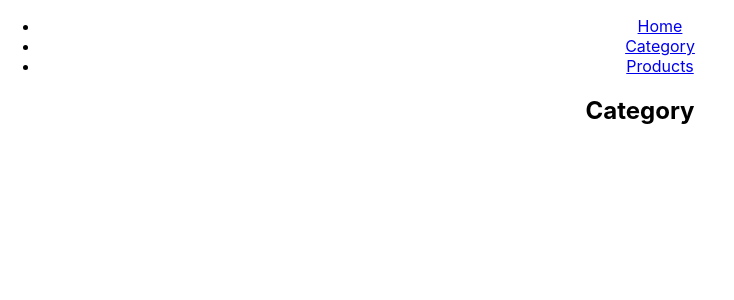
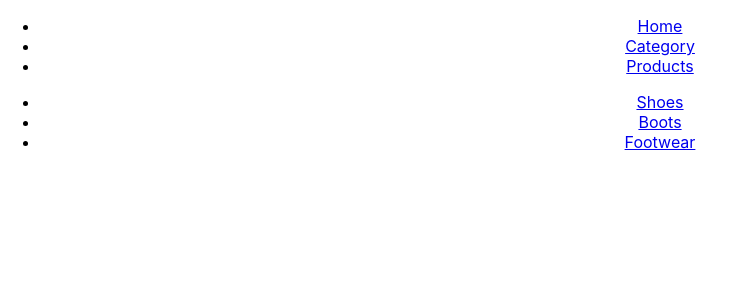
Before and after one commit to AsadRz/React-Routing-Demo, a React (Create React App) app in the folder react-router-demo/: page /category in a window 1280 px wide. Shown: the top 300 px of the page, without its empty margins (0-734 px from the left). Built offline with nearby package versions, Linux system fonts and the light colour scheme.

Commit message:
Dynamic Nested Routes for category component initialized and used

```diff
--- a/react-router-demo/src/App.js
+++ b/react-router-demo/src/App.js
@@ -20,6 +20,7 @@ function App() {
           </li>
         </ul>
       </nav>
+      <Switch>
         <Route path='/' exact>
           <Home />
         </Route>
@@ -29,6 +30,11 @@ function App() {
         <Route path='/products'>
           <Products />
         </Route>
+        {/* /:id part is used for dynamic routing */}
+        <Route path='/:id'>
+          <p>This will be rendered for any route other then defined above</p>
+        </Route>
+      </Switch>
     </div>
   );
 }
--- /dev/null
+++ b/react-router-demo/src/components/Category/Item/index.jsx
@@ -0,0 +1,13 @@
+import React from 'react';
+import { useParams } from 'react-router-dom';
+
+const Item = () => {
+  const { name } = useParams();
+  return (
+    <div>
+      <h3>{name}</h3>
+    </div>
+  );
+};
+
+export default Item;
--- a/react-router-demo/src/components/Category/index.jsx
+++ b/react-router-demo/src/components/Category/index.jsx
@@ -1,9 +1,29 @@
 import React from 'react';
+import { Link, Route, useRouteMatch } from 'react-router-dom';
+import Item from './Item';
 
-const Category = () => (
-  <div>
-    <h2>Category</h2>
-  </div>
-);
+const Category = () => {
+  console.log(useRouteMatch());
+  const { url, path } = useRouteMatch();
+  return (
+    <div>
+      <ul>
+        <li>
+          <Link to={`${url}/shoes`}>Shoes</Link>
+        </li>
+        <li>
+          <Link to={`${url}/boot`}>Boots</Link>
+        </li>
+        <li>
+          <Link to={`${url}/footwear`}>Footwear</Link>
+        </li>
+      </ul>
+
+      <Route path={`${path}/:name`}>
+        <Item />
+      </Route>
+    </div>
+  );
+};
 
 export default Category;
```
Lines whose indentation alone changed are shown as unchanged.
